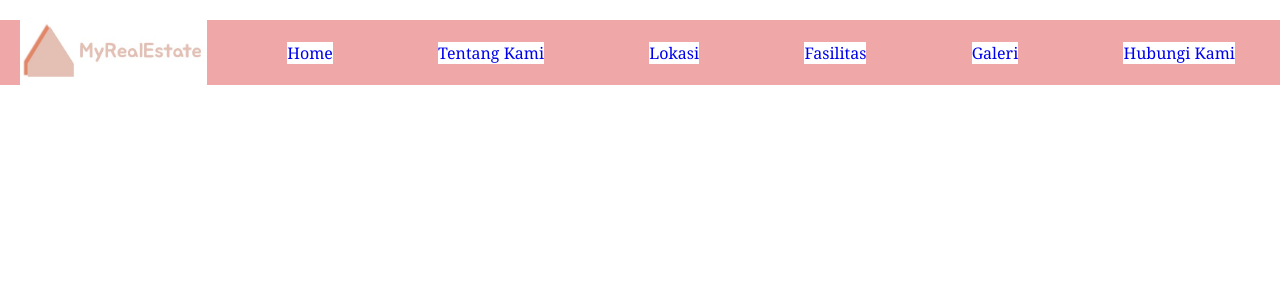
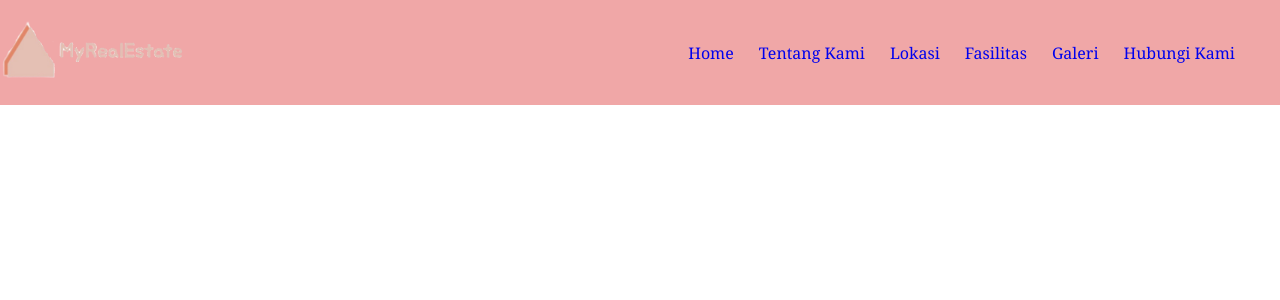
Before and after one commit to inzaghipa1709/Projects-Web-Programming, a PHP site: page / in a window 1280 px wide. Shown: the top 300 px of the page. Run offline with PHP 8.4, Linux system fonts and the light colour scheme.

Commit message:
Add files via upload

```diff
--- a/Projects-Web-Programming/css/style.css
+++ b/Projects-Web-Programming/css/style.css
@@ -2,7 +2,6 @@
   box-sizing: border-box;
   margin: 0;
   padding: 0;
-  background-color: #ffffff;
 }
 
 body {
@@ -11,6 +10,7 @@ body {
   font-size: 13px;
   font-family: Georgia, "Times New Roman", Times, serif;
   position: relative;
+  background-color: #ffffff;
 }
 
 header {
@@ -20,11 +20,13 @@ header {
 }
 
 #header nav {
-  float: right;
   width: 100%;
+  display: flex;
+  justify-content: space-between;
   margin: 0;
   padding: 20px 0;
   clear: both;
+  background-color: #f0a7a7;
 }
 
 #header nav a {
@@ -34,7 +36,6 @@ header {
 
 #header nav ul {
   padding: 0 20px;
-  background-color: #f0a7a7;
   border-radius: 0px;
   display: flex;
   justify-content: space-between;
--- a/Projects-Web-Programming/index.html
+++ b/Projects-Web-Programming/index.html
@@ -12,10 +12,10 @@
       <!-- Header -->
       <header id="header">
         <nav>
+          <a href="#home" id="logo"
+            ><img src="images/myrealestate-logo.png" height="60px" alt="logo"
+          /></a>
           <ul>
-            <a href="#home" id="logo"
-              ><img src="images/myrealestate-logo.jpg" height="60px" alt="logo"
-            /></a>
             <li><a href="#home">Home</a></li>
             <li><a href="#">Tentang Kami</a></li>
             <li><a href="#">Lokasi</a></li>
```
Also changed, not shown: Projects-Web-Programming/images/myrealestate-logo.png (added).
